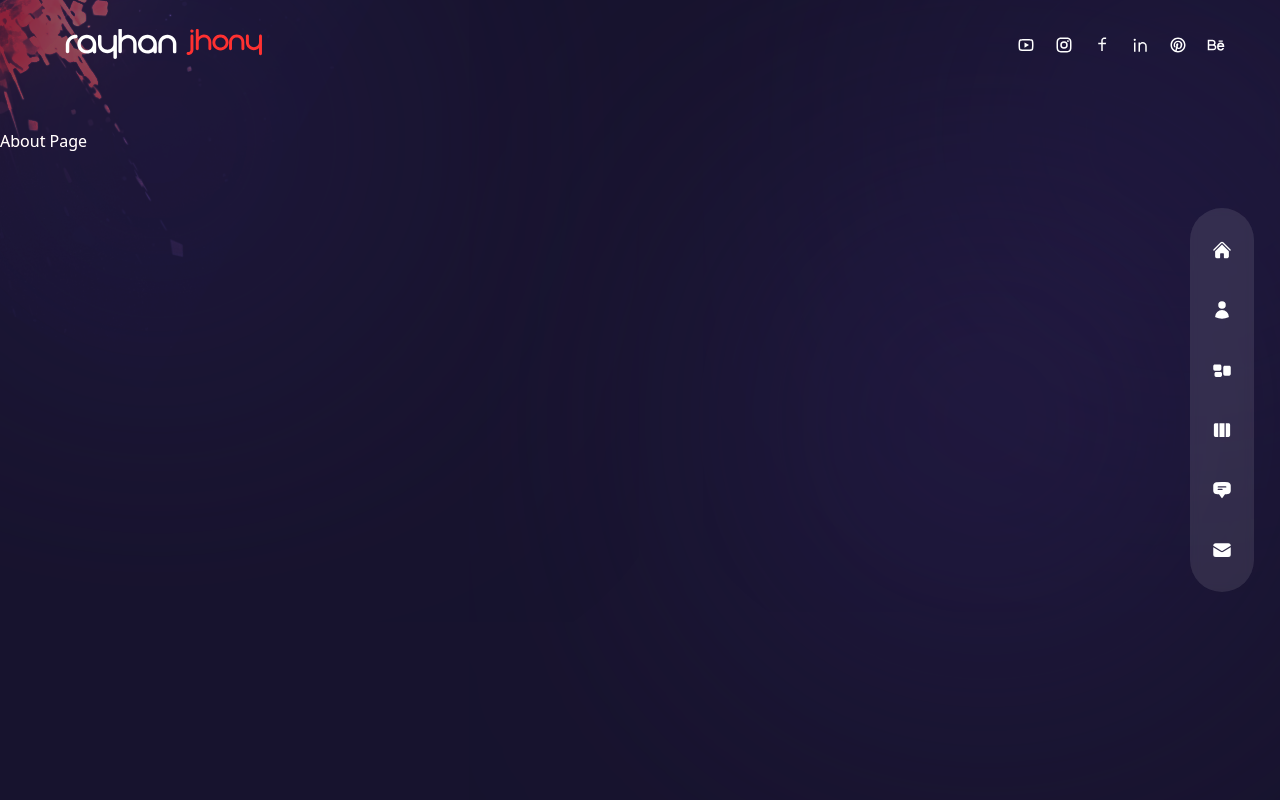
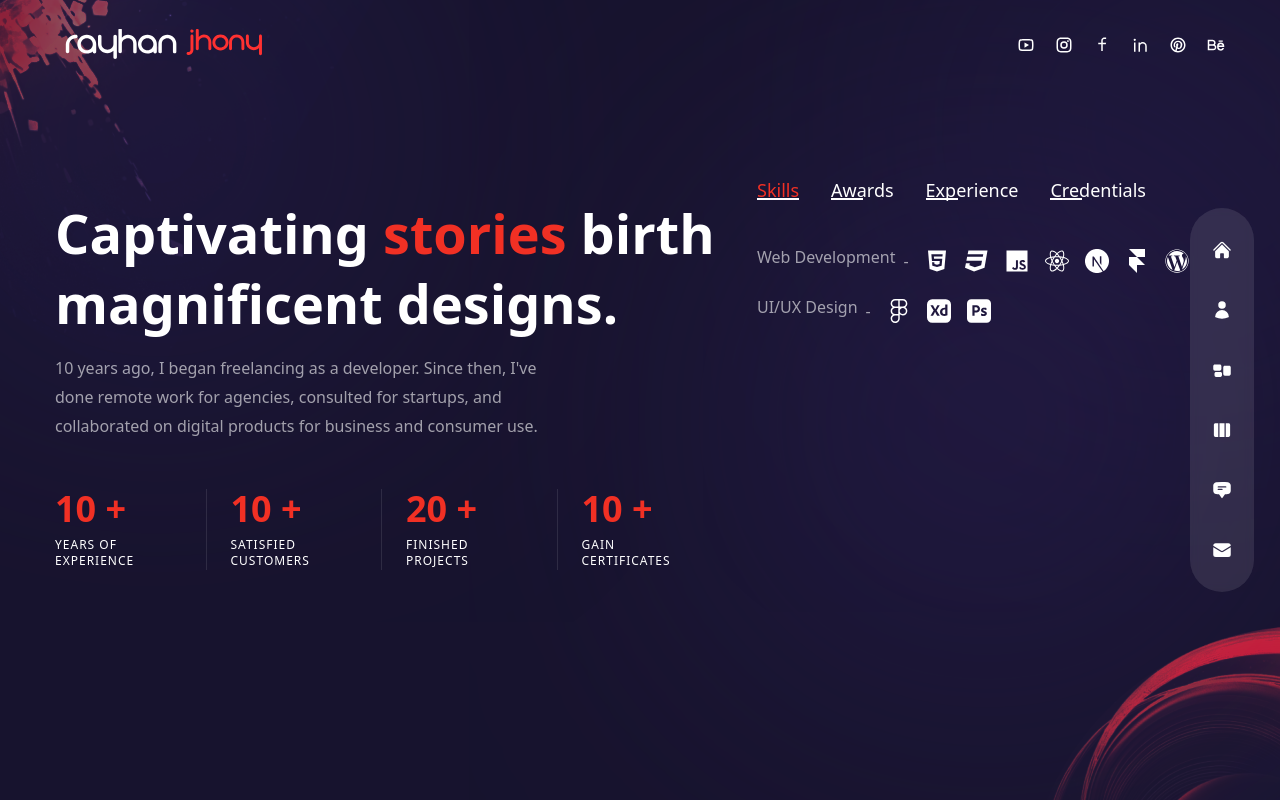
Before and after one commit to JhonyAust/jhony_me, a Next.js app: page /about in a window 1280 px wide. Built offline with nearby package versions, Linux system fonts and the light colour scheme.

Commit message:
Update index.js

```diff
--- a/pages/about/index.js
+++ b/pages/about/index.js
@@ -1,12 +1,236 @@
+// icons
+import {
+    FaHtml5,
+    FaCss3,
+    FaJs,
+    FaReact,
+    FaWordpress,
+    FaFigma,
+  } from "react-icons/fa";
 
-const About = () => {
+  import {
+    SiNextdotjs,
+    SiFramer,
+    SiAdobexd,
+    SiAdobephotoshop,
+  } from "react-icons/si";
+  import Circles from "../../components/Circles";
+  import Avatar from "../../components/Avatar";
+  // framer motion
+  import { easeInOut, motion } from "framer-motion";
+  // variants
+  import { fadeIn } from "../../variants";
+  import { useState } from "react";
+  import CountUp from "react-countup";
 
-  return (
-    <div className='bg-primary/30 py-32 text-center xl:text-left h-full'>
-        <div>About Page</div>
+  // data
+  const aboutData = [
+    {
+      title: "skills",
+      info: [
+        {
+          title: "Web Development",
+          icons: [
+            <FaHtml5 />,
+            <FaCss3 />,
+            <FaJs />,
+            <FaReact />,
+            <SiNextdotjs />,
+            <SiFramer />,
+            <FaWordpress />,
+          ],
+        },
+        {
+          title: "UI/UX Design",
+          icons: [
+            <FaFigma />,
+            <SiAdobexd />,
+            <SiAdobephotoshop />,
+          ],
+        },
+      ],
+    },
+    {
+      title: "awards",
+      info: [
+        {
+          title: "Webby Awards - Honoree",
+          stage: "2011 - 2012",
+        },
+        {
+          title: "Adobe Design Achievement Awards - Finalist",
+          stage: "2009 - 2010",
+        },
+      ],
+    },
+    {
+      title: "experience",
+      info: [
+        {
+          title: "UX/UI Designer - XYZ Company",
+          stage: "2012 - 2023",
+        },
+        {
+          title: "Web Developer - ABC Agency",
+          stage: "2010 - 2012",
+        },
+        {
+          title: "Intern - DEF Corporation",
+          stage: "2008 - 2010",
+        },
+      ],
+    },
+    {
+      title: "credentials",
+      info: [
+        {
+          title: "Web Development - ABC University, LA, CA",
+          stage: "2011",
+        },
+        {
+          title: "Computer Science Diploma - AV Technical Institute",
+          stage: "2009",
+        },
+        {
+          title: "Certified Graphic Designer - ABC Institute, Los Angeles, CA",
+          stage: "2006",
+        },
+      ],
+    },
+  ];
 
-    </div>
-  );
-};
+  const About = () => {
+    const [index, setIndex] = useState(0);
+    return (
+      <div className="bg-primary/30 py-32 text-center xl:text-left h-full">
+        <Circles />
+        <motion.div
+          variants={fadeIn("right", 0.2)}
+          initial="hidden"
+          animate="show"
+          exit="hidden"
+          className="hidden xl:flex absolute bottom-0 -left-[370px]"
+        >
+          {/* <Avatar/> */}
+        </motion.div>
 
-export default About;
+        <div className="container mx-auto h-full flex flex-col items-center xl:flex-row gap-x-6">
+          <div className="flex-1 flex flex-col justify-center">
+            <motion.h2
+              variants={fadeIn("right", 0.2)}
+              initial="hidden"
+              animate="show"
+              exit="hidden"
+              className="h2"
+            >
+              Captivating <span className="text-accent">stories</span> birth
+              magnificent designs.
+            </motion.h2>
+            <motion.p
+              variants={fadeIn("right", 0.4)}
+              initial="hidden"
+              animate="show"
+              exit="hidden"
+              className="max-w-[500px] mx-auto xl:mx-0 mb-6 xl:mb-12 px-2 xl:px-0"
+            >
+              10 years ago, I began freelancing as a developer. Since then, I've
+              done remote work for agencies, consulted for startups, and
+              collaborated on digital products for business and consumer use.
+            </motion.p>
+            {/* counters */}
+            <motion.div
+              variants={fadeIn("right", 0.6)}
+              initial="hidden"
+              animate="show"
+              exit="hidden"
+              className="hidden md:flex md:max-w-xl xl:max-w-none mx-auto xl:mx-0 mb-8"
+            >
+              <div className="flex flex-1 xl:gap-x-6">
+                {/* experience */}
+                <div className="relative flex-1 after:w-[1px] after:h-full after:bg-white/10 after:absolute after:top-0 after:right-0">
+                  <div className="text-2xl xl:text-4xl font-extrabold text-accent mb-2">
+                    <CountUp start={0} end={10} duration={5} /> +
+                  </div>
+                  <div className="text-xs uppercase tracking-[1px] leading-[1.4] max-w-[100px]">
+                    Years of experience
+                  </div>
+                </div>
+                {/* clients */}
+                <div className="relative flex-1 after:w-[1px] after:h-full after:bg-white/10 after:absolute after:top-0 after:right-0">
+                  <div className="text-2xl xl:text-4xl font-extrabold text-accent mb-2">
+                    <CountUp start={0} end={10} duration={5} /> +
+                  </div>
+                  <div className="text-xs uppercase tracking-[1px] leading-[1.4] max-w-[100px]">
+                    Satisfied Customers
+                  </div>
+                </div>
+                {/* Project */}
+                <div className="relative flex-1 after:w-[1px] after:h-full after:bg-white/10 after:absolute after:top-0 after:right-0">
+                  <div className="text-2xl xl:text-4xl font-extrabold text-accent mb-2">
+                    <CountUp start={0} end={20} duration={5} /> +
+                  </div>
+                  <div className="text-xs uppercase tracking-[1px] leading-[1.4] max-w-[100px]">
+                    Finished Projects
+                  </div>
+                </div>
+                {/* Certificates */}
+                <div className="relative flex-1">
+                  <div className="text-2xl xl:text-4xl font-extrabold text-accent mb-2">
+                    <CountUp start={0} end={10} duration={5} /> +
+                  </div>
+                  <div className="text-xs uppercase tracking-[1px] leading-[1.4] max-w-[100px]">
+                    Gain Certificates
+                  </div>
+                </div>
+              </div>
+            </motion.div>
+          </div>
+          <motion.div
+            variants={fadeIn("left", 0.2)}
+            initial="hidden"
+            animate="show"
+            exit="hidden"
+            className="flex flex-col w-full xl:max-w-[40%] h-[480px]"
+          >
+            <div className="flex gap-x-4 xl:gap-x-8 mx-auto xl:mx-0 mb-4 mt-4">
+              {aboutData.map((item, itemIndex) => (
+                <div
+                  key={itemIndex}
+                  className={`${
+                    index === itemIndex &&
+                    "text-accent after:w-[100%] after:bg-accent after:transition-all after:duration-300"
+                  } cursor-pointer capitalize xl:text-lg relative after:w-8 after:h-[2px] after:bg-white after:absolute after:bottom-1 after:left-0`}
+                  onClick={() => setIndex(itemIndex)}
+                >
+                  {item.title}
+                </div>
+              ))}
+            </div>
+            <div className="py-2 xl:py-6 flex flex-col gap-y-2 xl:gap-y-4 items-center xl:items-start">
+              {aboutData[index].info.map((item, itemIndex) => (
+                <div
+                  key={itemIndex}
+                  className="flex-1 flex flex-col md:flex-row max-w-max gap-x-2 items-center text-white/60"
+                >
+                  <div className="font-light mb-2 md:mb-2">{item.title}</div>
+                  <div className="hidden md:flex">-</div>
+                  <div>{item.stage}</div>
+                  {item.icons && (
+                    <div className="flex gap-x-4">
+                      {item.icons.map((icon, iconIndex) => (
+                        <div key={iconIndex} className="text-2xl text-white">
+                          {icon}
+                        </div>
+                      ))}
+                    </div>
+                  )}
+                </div>
+              ))}
+            </div>
+          </motion.div>
+        </div>
+      </div>
+    );
+  };
+
+  export default About;
```
